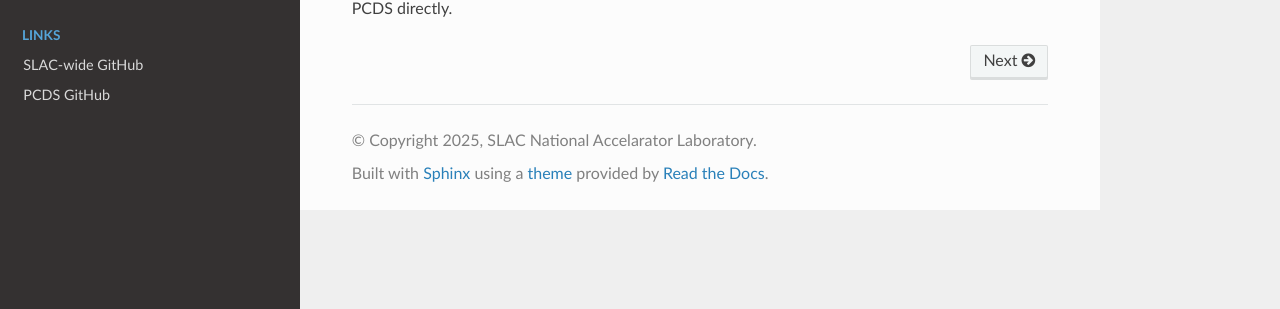
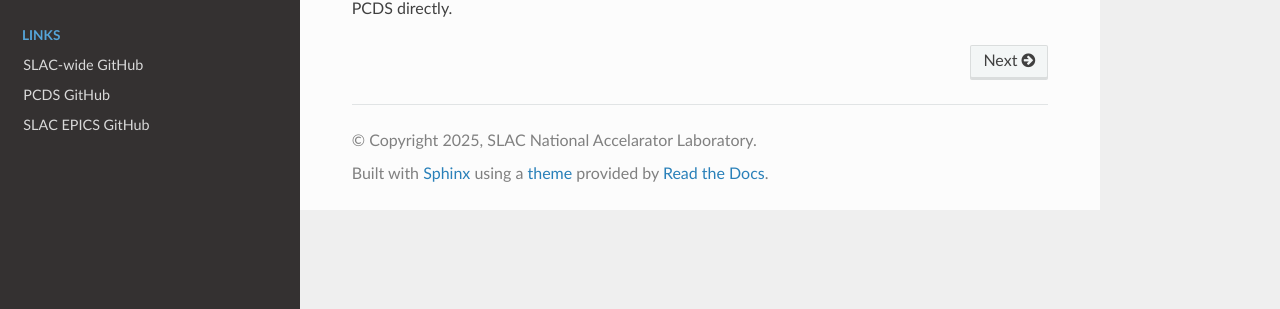
Before and after one commit to pcdshub/pcdshub.github.io, a Sphinx documentation site: the page built from source/index.rst, in a window 1280 px wide. Shown: the part 308-617 px from the top of the page. Built offline with Sphinx 7.4.7 and the Read the Docs theme 3.1.0, drawn with Linux system fonts in a browser that asks for light colours.

Commit message:
Add link to SLAC EPICS org

```diff
--- a/source/index.rst
+++ b/source/index.rst
@@ -28,3 +28,4 @@ to PCDS directly.
 
    SLAC-wide GitHub <https://github.com/slaclab>
    PCDS GitHub <https://github.com/pcdshub>
+   SLAC EPICS GitHub <https://github.com/slac-epics>
```
